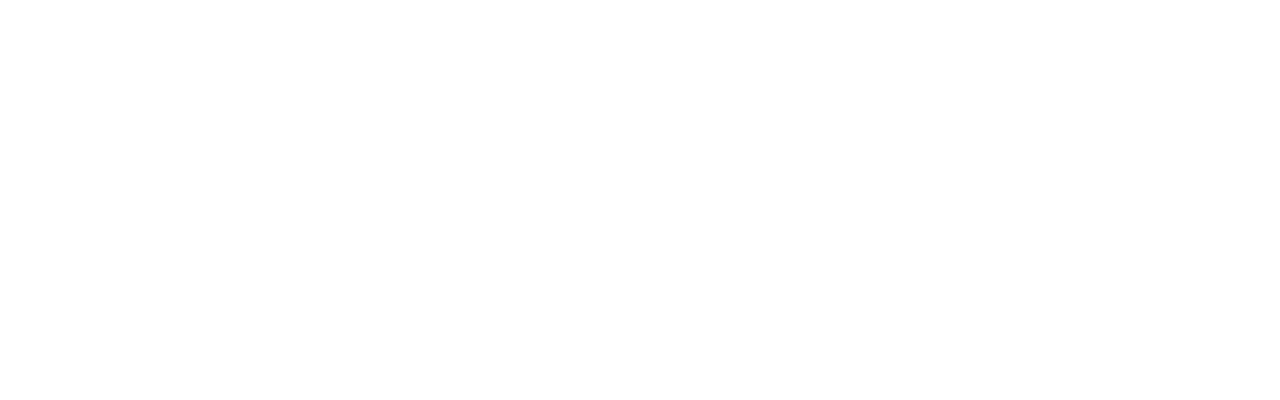
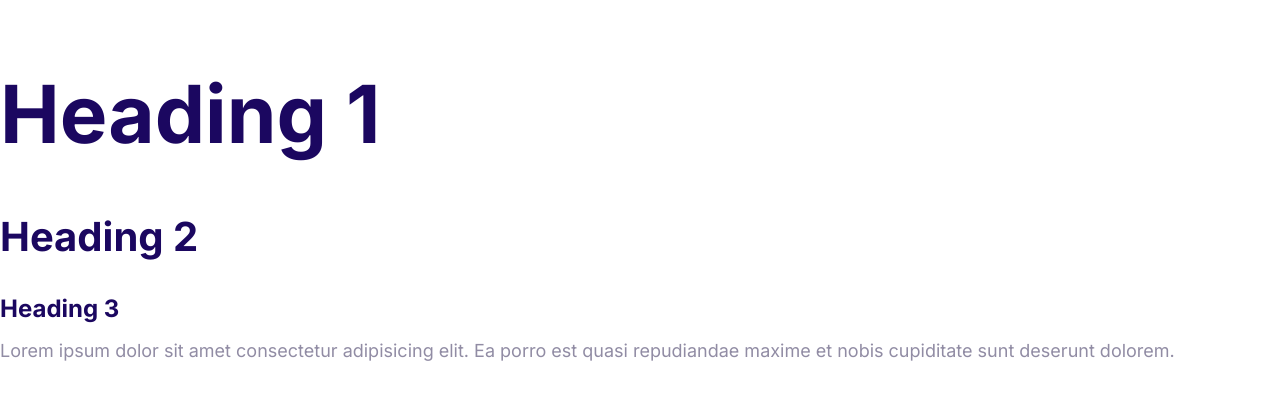
Before and after one commit to DJablonskis/html123, a plain HTML site: page index.html in a window 1280 px wide. Drawn offline with Linux system fonts and the light colour scheme.

Commit message:
Defined font styles

```diff
--- a/css/styles.css
+++ b/css/styles.css
@@ -5,3 +5,50 @@
   --color-headings: #1b0760;
   --color-body: #918ca4;
 }
+
+html {
+  font-size: 62.5%;
+}
+
+body {
+  font-family: Inter, Arial, Helvetica, sans-serif;
+  color: var(--color-body);
+  font-size: 2.4rem;
+  line-height: 1.5;
+}
+
+h1,
+h2,
+h3 {
+  color: var(--color-headings);
+  margin-bottom: 1rem;
+}
+
+h1 {
+  font-size: 7rem;
+}
+h2 {
+  font-size: 4rem;
+}
+h3 {
+  font-size: 3rem;
+}
+
+p {
+  margin-top: 0;
+}
+
+@media screen and (min-width: 1024px) {
+  body {
+    font-size: 1.8rem;
+  }
+  h1 {
+    font-size: 8rem;
+  }
+  h2 {
+    font-size: 4rem;
+  }
+  h3 {
+    font-size: 2.4rem;
+  }
+}
--- a/index.html
+++ b/index.html
@@ -5,8 +5,22 @@
     <meta http-equiv="X-UA-Compatible" content="IE=edge" />
     <meta name="viewport" content="width=device-width, initial-scale=1.0" />
     <title>Moshify</title>
+    <link rel="preconnect" href="https://fonts.googleapis.com" />
+    <link rel="preconnect" href="https://fonts.gstatic.com" crossorigin />
+    <link
+      href="https://fonts.googleapis.com/css2?family=Inter:wght@400;700&display=swap"
+      rel="stylesheet"
+    />
     <link rel="stylesheet" href="css/normalise.css" />
     <link rel="stylesheet" href="css/styles.css" />
   </head>
-  <body></body>
+  <body>
+    <h1>Heading 1</h1>
+    <h2>Heading 2</h2>
+    <h3>Heading 3</h3>
+    <p>
+      Lorem ipsum dolor sit amet consectetur adipisicing elit. Ea porro est
+      quasi repudiandae maxime et nobis cupiditate sunt deserunt dolorem.
+    </p>
+  </body>
 </html>
```
